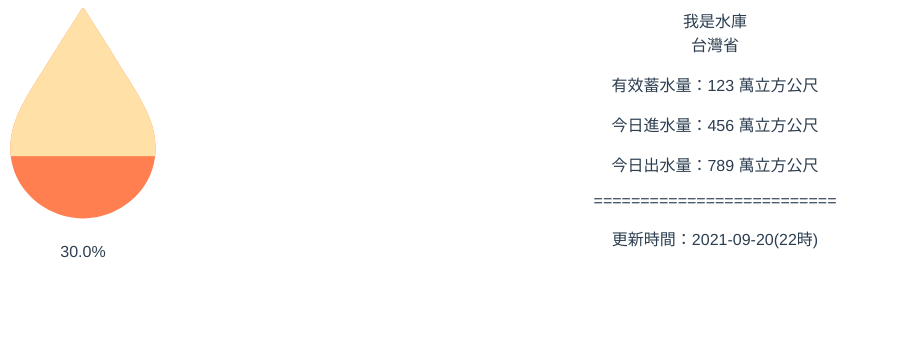
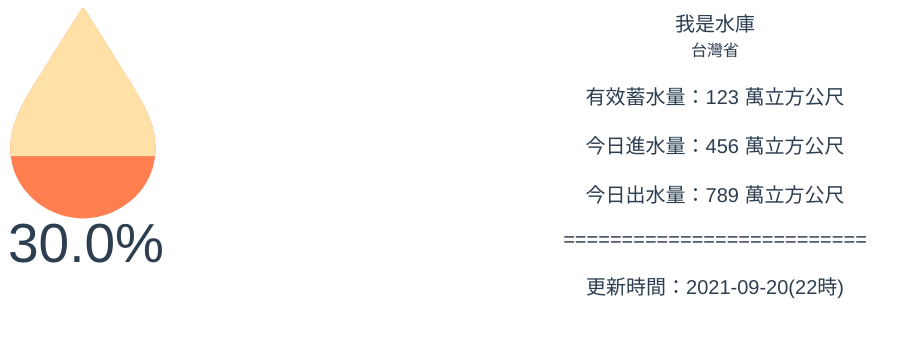
Before and after one commit to Frank0321/Taiwan_Reservoir, a Vue app: page /reservoirInfo in a window 1280 px wide. Shown: the top 338 px of the page, without its empty margins (0-919 px from the left). Built offline with nearby package versions, Linux system fonts and the light colour scheme.

Commit message:
修改輸出樣式 1. 顯示 drop 的比例在圖片下方 2. 水庫資訊文字放大 3. 修改 home 輸出樣式 參考 : https://ithelp.ithome.com.tw/articles/10199255

```diff
--- a/src/components/drop.vue
+++ b/src/components/drop.vue
@@ -105,9 +105,18 @@ export default {
 .value-text {
   /*設定圖片的位置*/
   /*position: absolute;*/
-  /*top: 53%;*/
-  /*left: 50%;*/
-  /*transform: translateX(-50%);*/
-  /*white-space: nowrap;*/
+  top: 10%;
+  left: 50%;
+  transform: translateX(-10%);
+  transform: translateY(-50%);
+  align-self:center;
 }
+.value-text .value{
+  font-size: 55px;
+}
+.value-text .percentage{
+  font-size: 55px;
+}
+
+
 </style>
--- a/src/components/reservoirInfo.vue
+++ b/src/components/reservoirInfo.vue
@@ -64,4 +64,7 @@ export default {
   float: left;
   width: 150px;
 }
+.text-brown {
+  font-size: 20px;
+}
 </style>
--- a/src/components/reservoirInfoDemo.vue
+++ b/src/components/reservoirInfoDemo.vue
@@ -62,4 +62,7 @@ export default {
   float: left;
   width: 150px;
 }
+.text-brown {
+  font-size: 20px;
+}
 </style>
--- a/src/views/Home.vue
+++ b/src/views/Home.vue
@@ -11,10 +11,8 @@
 <!--      <p>今日出水量 : {{item.daliyOverflow}}</p>-->
 <!--      <p>更新時間 : {{item.updateAt}} </p>-->
 <!--    </div>-->
-    <div v-for="item in rowData" :key="item">
-      <td width="600" height="400">
-        <ReservoirInfo :child-row-data="item" />
-      </td>
+    <div class="list" v-for="item in rowData" :key="item">
+      <ReservoirInfo :child-row-data="item" />
     </div>
   </div>
 </template>
@@ -59,3 +57,18 @@ export default {
   }
 }
 </script>
+
+<style scoped>
+.list{
+  background-color: transparent;
+  display:block;
+  width: calc(70% / 2 - 20px);
+  margin-right: 10px;
+  border: 1px solid #b4ffe1;
+  box-shadow: 0 0 5px #cfcfcf;
+  margin-bottom: 0.6em;
+  border-radius: 15px;
+}
+
+
+</style>
```
